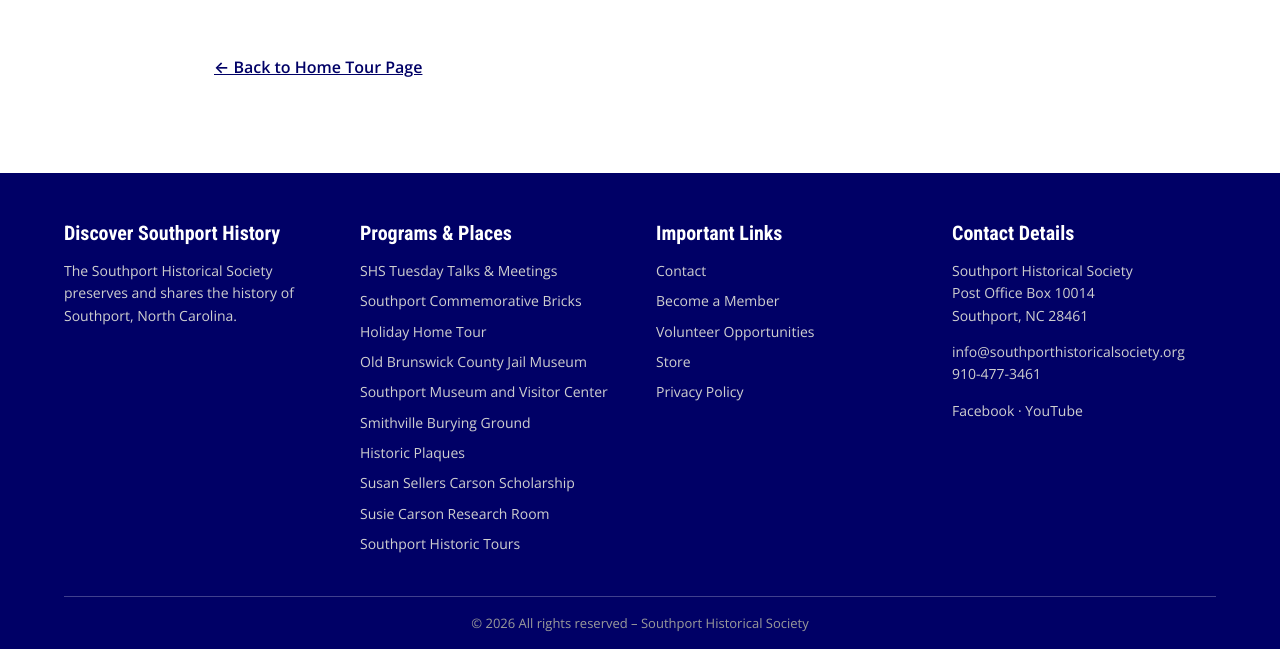
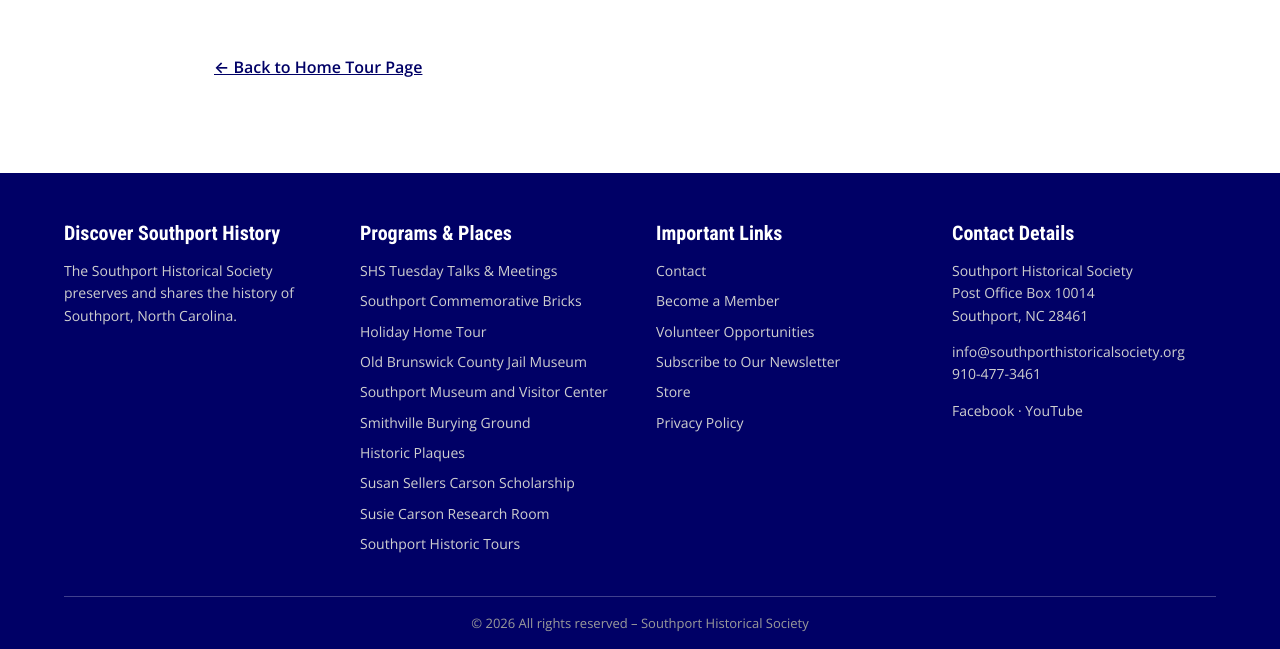
Before and after one commit to southport-historical-society/website, a plain HTML site: page programs/holiday-home-tour-2026/homes/516-n-lord-st/index.html in a window 1280 px wide. Shown: the part 1509-2158 px from the top of the page. Drawn offline with nearby package versions, Linux system fonts and the light colour scheme.

Commit message:
Staging: add Subscribe to Our Newsletter link (/newsletter/) to Get Involved menu + footer

```diff
--- a/programs/holiday-home-tour-2026/homes/516-n-lord-st/index.html
+++ b/programs/holiday-home-tour-2026/homes/516-n-lord-st/index.html
@@ -77,6 +77,7 @@
               <li><a href="/get-involved/become-a-member/">Become a Member</a></li>
               <li><a href="/get-involved/donate-to-the-shs/">Donate to the Southport Historical Society</a></li>
               <li><a href="/get-involved/write-for-the-southport-historical-society/">Write for the Southport Historical Society</a></li>
+              <li><a href="/newsletter/">Subscribe to Our Newsletter</a></li>
             </ul>
           </li>
           <li><a href="/susie-carson-research-room/">Susie Carson Research Room</a></li>
@@ -127,6 +128,7 @@
             <li><a href="/contact-shs/">Contact</a></li>
             <li><a href="/get-involved/become-a-member/">Become a Member</a></li>
             <li><a href="/get-involved/volunteer-opportunities/">Volunteer Opportunities</a></li>
+            <li><a href="/newsletter/">Subscribe to Our Newsletter</a></li>
             <li><a href="https://www.zeffy.com/en-US/ticketing/brunswick-county-old-jail-bookstore">Store</a></li>
             <li><a href="/privacy-policy/">Privacy Policy</a></li>
           </ul>
```
